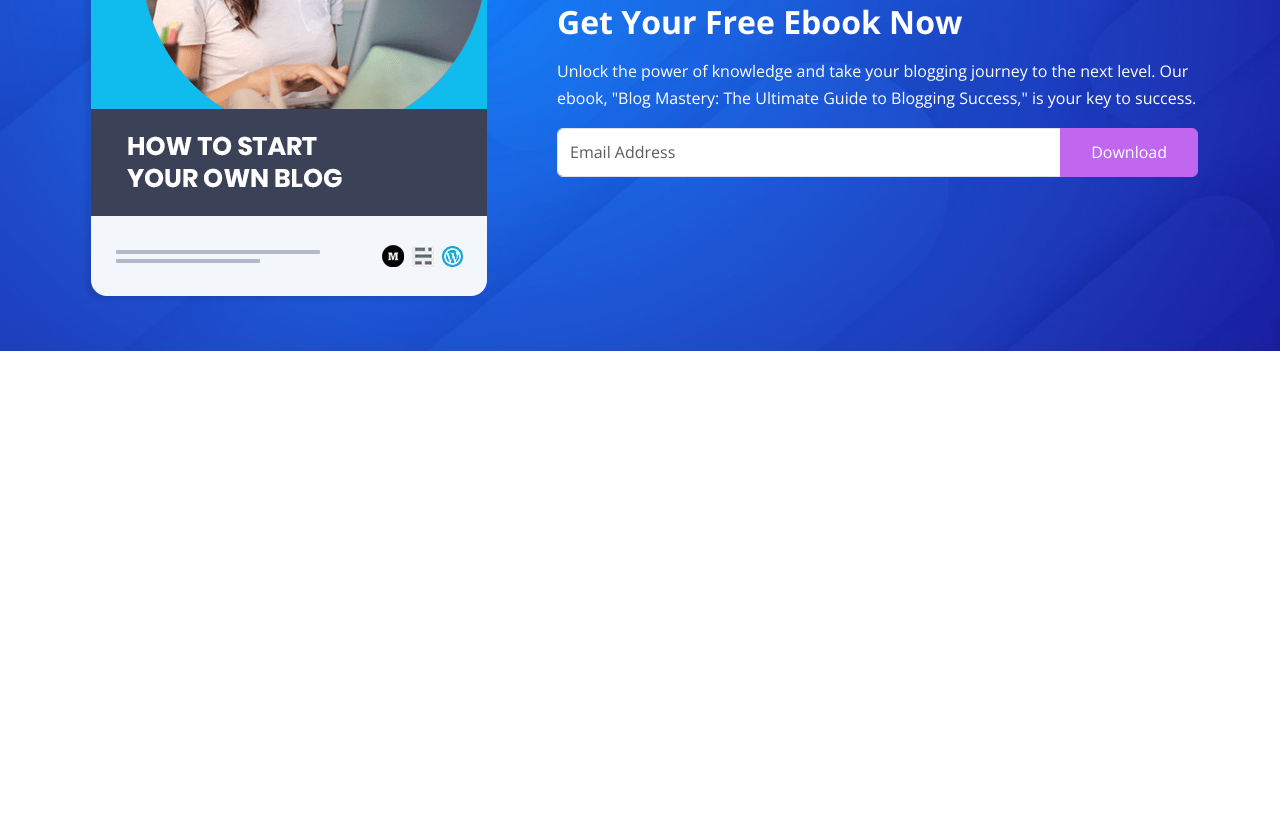
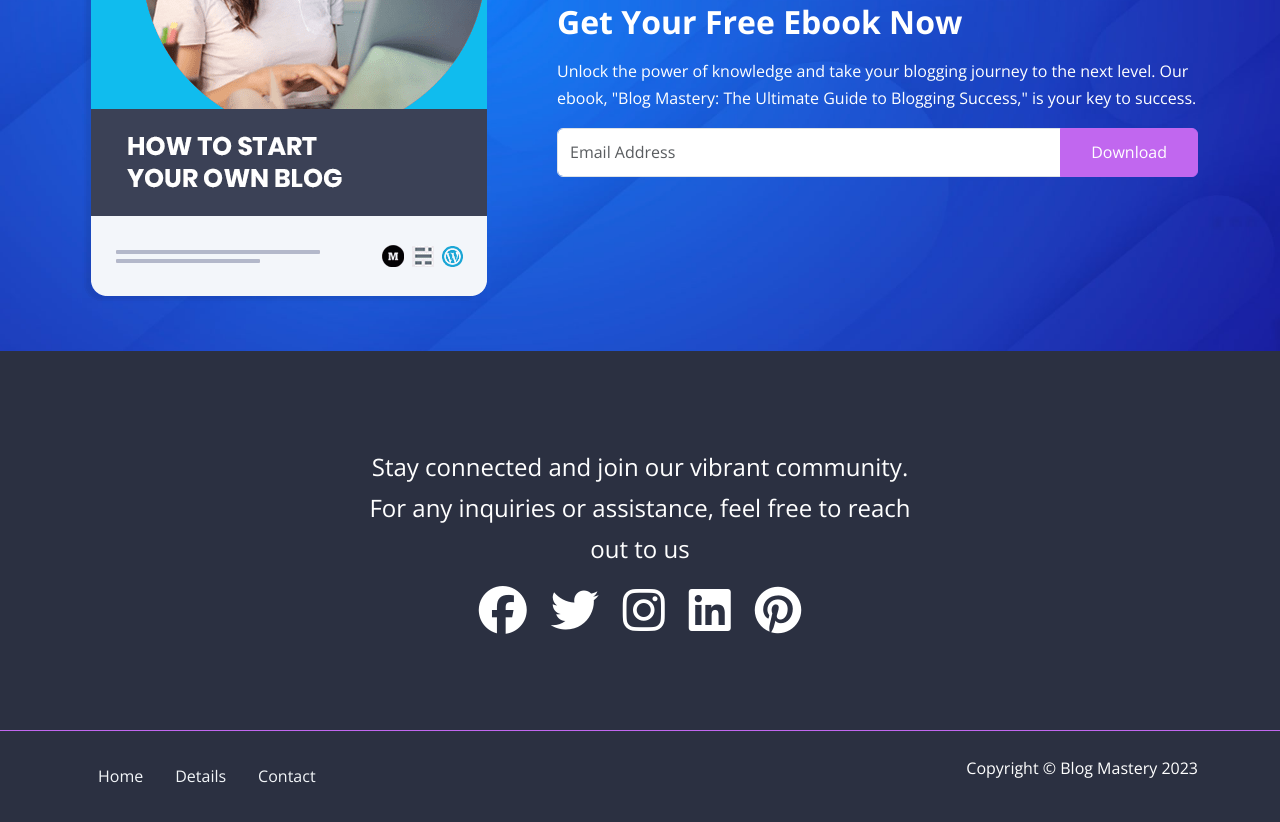
Before and after one commit to RadwaAhmed4869/e-book, a website: page index.html in a window 1280 px wide. Shown: the part 3938-4760 px from the top of the page. Before the commit the page ends 4289 px from the top, so only its background shows below. Drawn offline with nearby package versions, Linux system fonts and the light colour scheme.

Commit message:
Update index.html

```diff
--- a/index.html
+++ b/index.html
@@ -501,7 +501,9 @@
                     class="form-control"
                     placeholder="Email Address"
                   />
-                  <button class="btn btn-primary text-white rounded-end">Download</button>
+                  <button class="btn btn-primary text-white rounded-end">
+                    Download
+                  </button>
                 </div>
               </form>
             </div>
@@ -510,6 +512,51 @@
       </div>
     </section>
 
+    <!-- Social -->
+    <section class="social text-bg-dark py-6 overflow-hidden">
+      <div class="container">
+        <div class="row">
+          <div class="col-md-6 offset-md-3 text-center fs-4">
+            <p>
+              Stay connected and join our vibrant community. For any inquiries
+              or assistance, feel free to reach out to us
+            </p>
+            <div class="social-icons d-flex justify-content-center gap-4">
+              <i class="fa-brands fa-facebook fa-2x"></i>
+              <i class="fa-brands fa-twitter fa-2x"></i>
+              <i class="fa-brands fa-instagram fa-2x"></i>
+              <i class="fa-brands fa-linkedin fa-2x"></i>
+              <i class="fa-brands fa-pinterest fa-2x"></i>
+            </div>
+          </div>
+        </div>
+      </div>
+    </section>
+
+    <!-- Footer -->
+    <footer class="border-top border-primary text-bg-dark py-4">
+      <div class="container">
+        <div class="row">
+          <div class="col-md-8">
+            <ul class="nav">
+              <li class="nav-item">
+                <a href="#" class="nav-link link-light">Home</a>
+              </li>
+              <li class="nav-item">
+                <a href="#details" class="nav-link link-light">Details</a>
+              </li>
+              <li class="nav-item">
+                <a href="contact.html" class="nav-link link-light">Contact</a>
+              </li>
+            </ul>
+          </div>
+          <div class="col-md-4">
+            <p class="text-end d-none d-md-block">Copyright &copy; Blog Mastery 2023</p>
+          </div>
+        </div>
+      </div>
+    </footer>
+
     <script src="js/bootstrap.bundle.min.js"></script>
     <script src="js/script.js"></script>
   </body>
```
